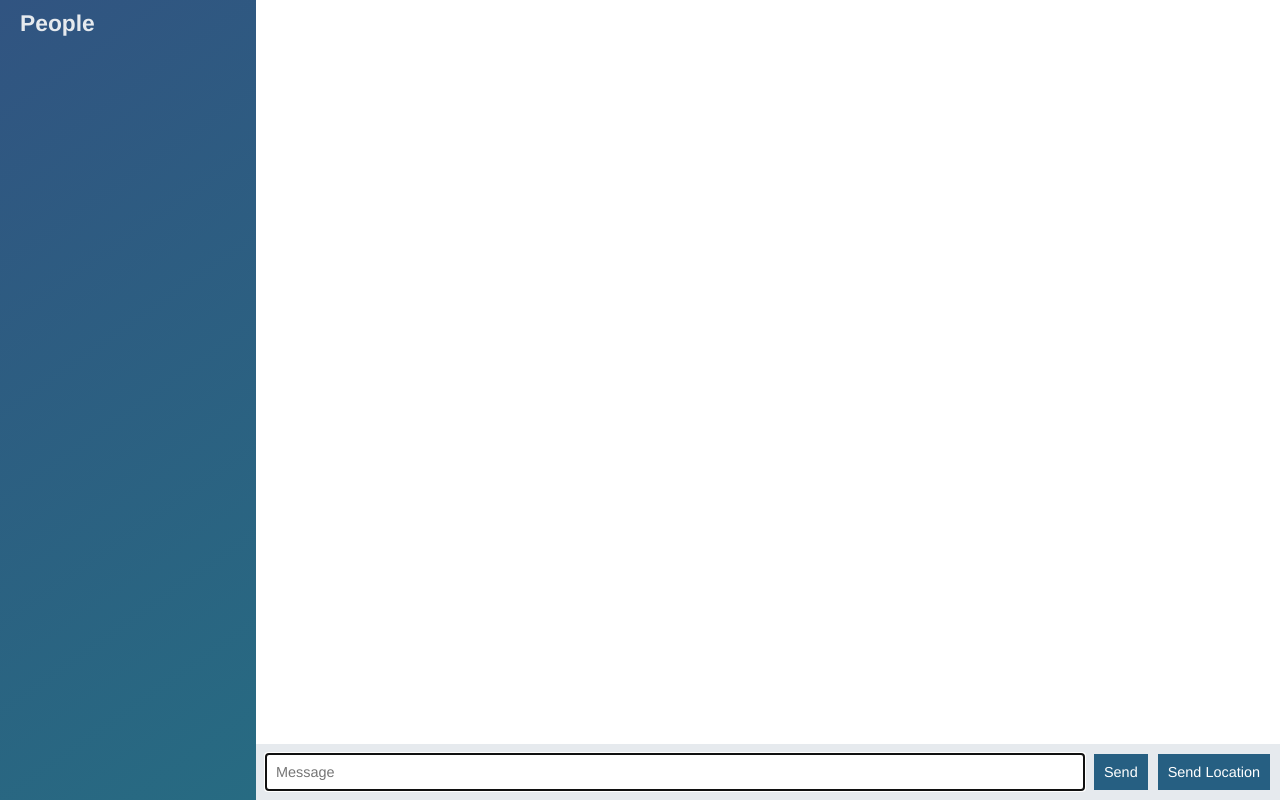
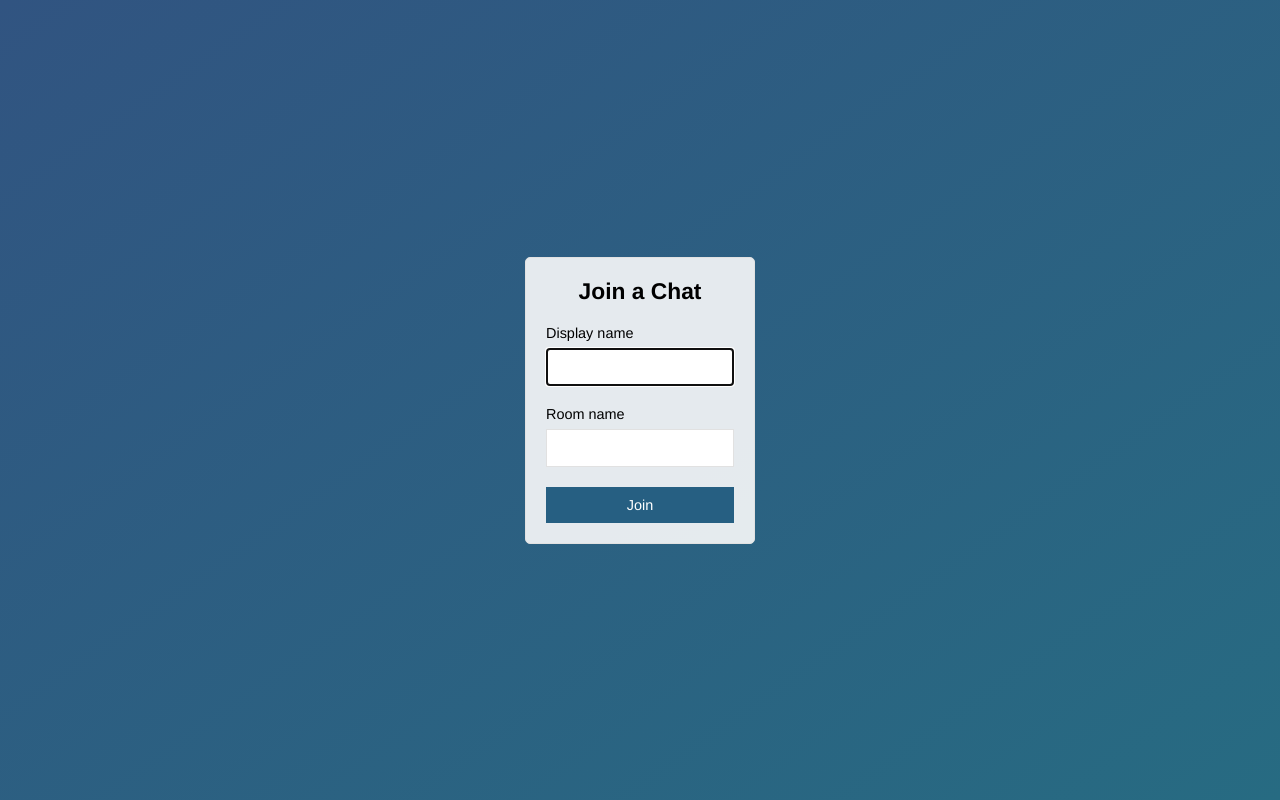
Before and after one commit to RomanIlkiv/ChatApp, a website: page public/index.html in a window 1280 px wide. Drawn offline with nearby package versions, Linux system fonts and the light colour scheme; no server answers.

Commit message:
Add Join page

```diff
--- a/public/index.html
+++ b/public/index.html
@@ -2,59 +2,28 @@
 <html>
 	<head>
 		<meta charset="utf-8">
-		<title>Web Sockets</title>
+		<meta name="viewport" content="width=device-width, initial-scale=1, user-scalable=no">
+		<title>Join | ChatApp</title>
 		<link rel="stylesheet" type="text/css" href="/css/style.css">
 	</head>
-	<body class="chat">
-		<div class="chat__sidebar">
-			<h3>People</h3>
-			<div id="users"></div>
+	<body class="centered-form">
+		<div class="centered-form__form">
+			<form action="/chat.html">
+				<div class="form-field">
+					<h3>Join a Chat</h3>
+				</div>
+				<div class="form-field">
+					<label>Display name</label>
+					<input type="text" name="name" autofocus>
+				</div>
+				<div class="form-field">
+					<label>Room name</label>
+					<input type="text" name="room">
+				</div>
+				<div class="form-field">
+					<button>Join</button>
+				</div>
+			</form>
 		</div>
-
-		<div class="chat__main">
-			<ol class="chat__messages" id="messages"></ol>
-
-			<div class="chat__footer">
-				<form id="message-form">
-					<input type="text" name="message" placeholder="Message" autofocus autocomplete="off">
-					<button>Send</button>
-				</form>
-				<button id="send-location">Send Location</button>
-			</div>
-		</div>
-
-		<script id="message-template" type="text/template">
-			<li class="message">
-				<div class="message__title">
-					<h4>{{from}}</h4>
-					<span>{{createdAt}}</span>
-				</div>
-				<div class="message__body">
-					<p>{{text}}</p>
-				</div>
-			</li>
-		</script>
-
-		<script id="location-message-template" type="text/template">
-			<li class="message">
-				<div class="message__title">
-					<h4>{{from}}</h4>
-					<span>{{createdAt}}</span>
-				</div>
-				<div class="message__body">
-					<p>
-						<a href="{{url}}" target="_blank">My current location</a>
-					</p>
-				</div>
-			</li>
-		</script>
-
-
-
-		<script src="/socket.io/socket.io.js"></script>
-		<script src="/js/libs/jquery-3.2.0.min.js"></script>
-		<script src="/js/libs/moment.js"></script>
-		<script src="/js/libs/moustache.js"></script>
-		<script src="/js/index.js"></script>
 	</body>
 </html>
```
Also changed, not shown: public/chat.html (added, +61 -0 lines), public/js/chat.js (renamed from public/js/index.js).
